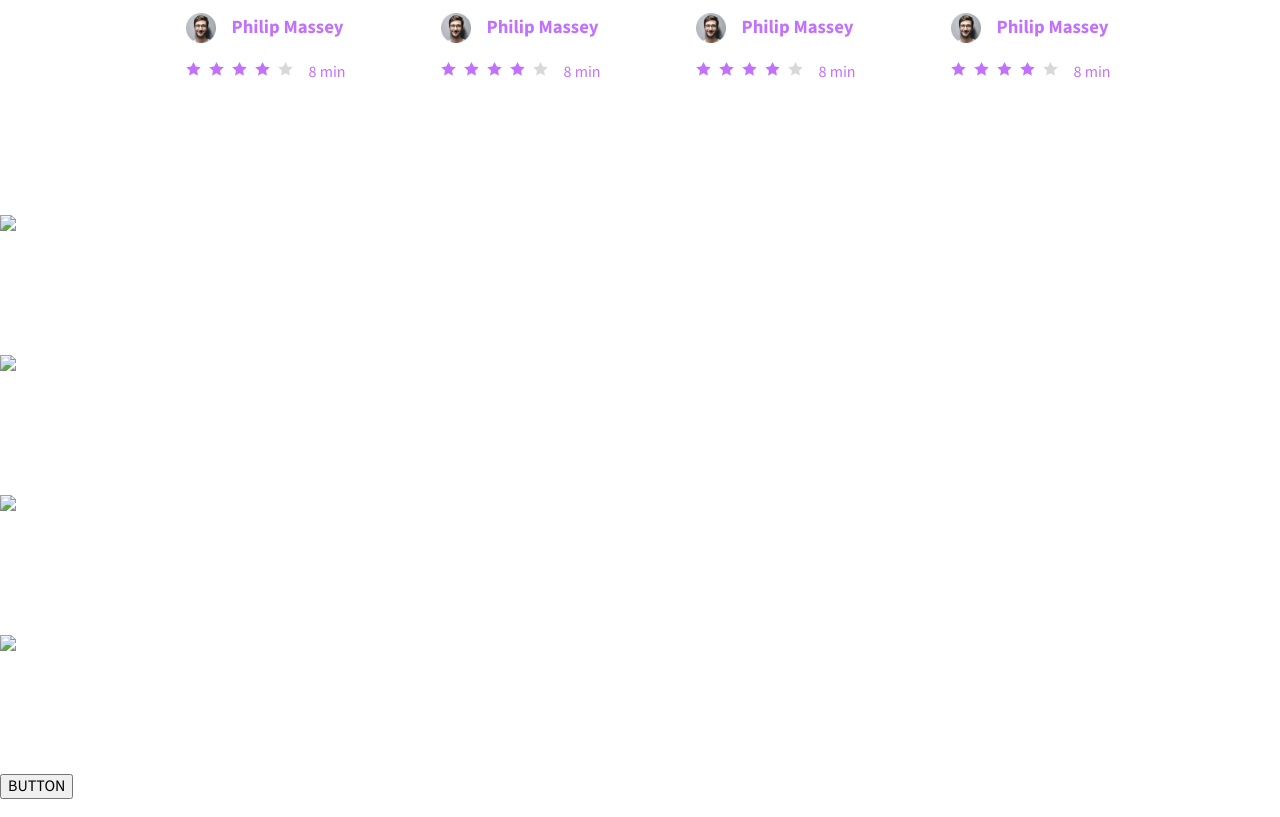
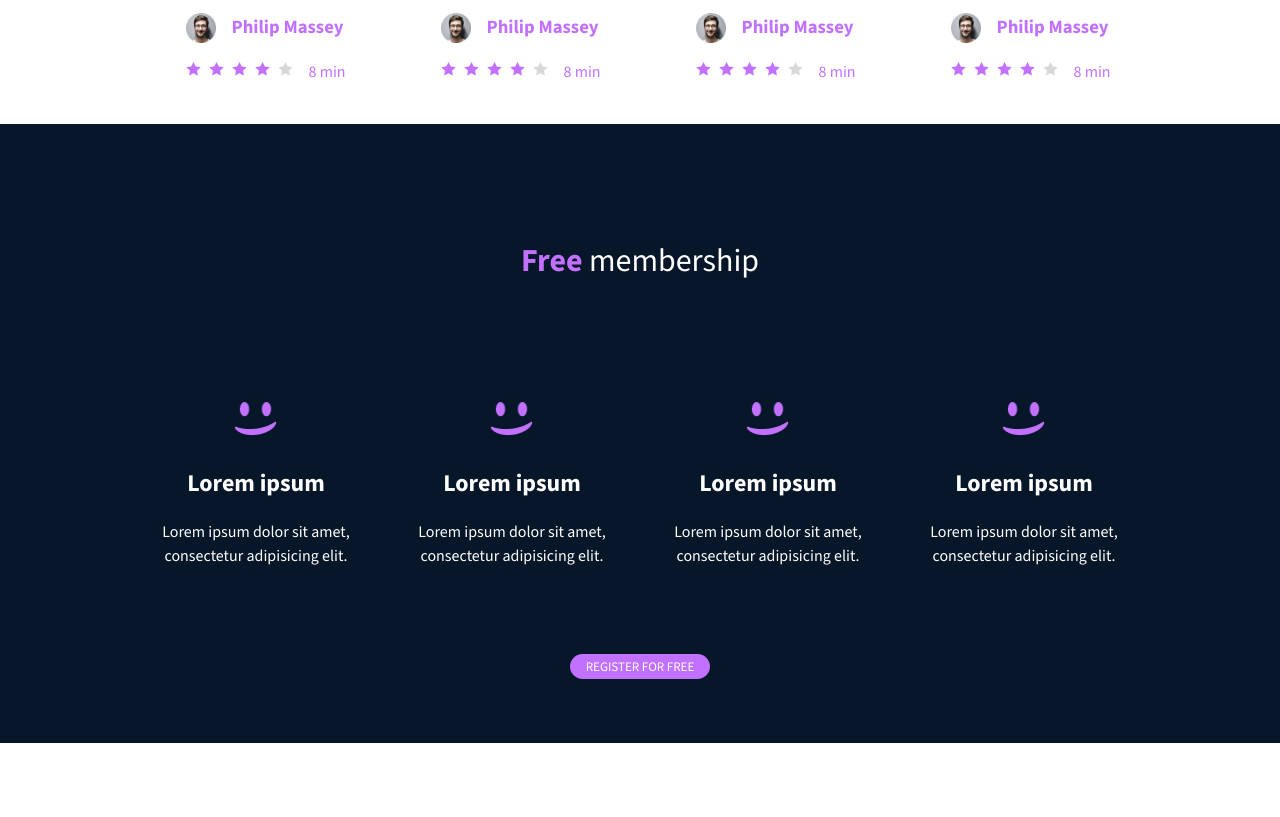
Before and after one commit to Efeoseaje/alx_html_css, a plain HTML site: page css_advanced/index.html in a window 1280 px wide. Shown: the part 1893-2710 px from the top of the page. Drawn offline with nearby package versions, Linux system fonts and the light colour scheme.

Commit message:
Membership section

```diff
--- a/css_advanced/index.html
+++ b/css_advanced/index.html
@@ -192,33 +192,32 @@
 				</div>
 				<!-- End of the third section -->
 			</section>
-
-			<section>
-				<!-- Membership section -->
-				<h1>TITLE</h1>
-				<div>
-					<div>
-						<img src="#" width="100" height="100" alt="IMAGE10">
-						<h2>TITLE</h2>
-						<P>TEXT</P>
+			<!-- Membership section -->
+			<section class="section-membership">
+				<h1><span style="color: #C271FF;"><b>Free</b></span> membership</h1>
+				<div class="membership">
+					<div class="membership-img Box1">
+						<img src="images/smile.png" width="43.67" height="35.35" alt="IMAGE10">
+						<h2>Lorem ipsum</h2>
+						<P>Lorem ipsum dolor sit amet, consectetur adipisicing elit.</P>
 					</div>
-					<div>
-						<img src="#" width="100" height="100" alt="IMAGE11">
-						<h2>TITLE</h2>
-						<P>TEXT</P>
+					<div class="membership-img Box2">
+						<img src="images/smile.png" width="43.67" height="35.35" alt="IMAGE11">
+						<h2>Lorem ipsum</h2>
+						<P>Lorem ipsum dolor sit amet, consectetur adipisicing elit.</P>
 					</div>
-					<div>
-						<img src="#" width="100" height="100" alt="IMAGE12">
-						<h2>TITLE</h2>
-						<P>TEXT</P>
+					<div class="membership-img Box3">
+						<img src="images/smile.png" width="43.67" height="35.35" alt="IMAGE12">
+						<h2>Lorem ipsum</h2>
+						<P>Lorem ipsum dolor sit amet, consectetur adipisicing elit.</P>
 					</div>
-					<div>
-						<img src="#" width="100" height="100" alt="IMAGE13">
-						<h2>TITLE</h2>
-						<P>TEXT</P>
+					<div class="membership-img Box4">
+						<img src="images/smile.png" width="43.67" height="35.35" alt="IMAGE13">
+						<h2>Lorem ipsum</h2>
+						<P>Lorem ipsum dolor sit amet, consectetur adipisicing elit.</P>
 					</div>
-					<button>BUTTON</button>
 				</div>
+				<a href="#" class="btn">REGISTER FOR FREE</a>
 				<!-- End of Membership section -->
 			</section>
 
--- a/css_advanced/styles.css
+++ b/css_advanced/styles.css
@@ -48,6 +48,20 @@ a:active {
 	background-color: lightgray;
 }
 
+.btn {
+	display: inline-block;
+	justify-content: center;
+	margin-top: 50px;
+	margin-left: 30px;
+	font-size: small;
+	padding-top: 3px;
+	padding-bottom: 2px;
+	background-color:#C271FF;
+	border-style: none;
+	border-radius: 1rem;
+	width: 150px;
+	text-decoration: none;
+}
 
 /* Layout
 ============================*/
@@ -137,21 +151,6 @@ a:active {
 	width: 50%;
 	margin: auto;
 	padding: auto;
-}
-
-.section-hero .btn {
-	display: inline-block;
-	justify-content: center;
-	margin-top: 50px;
-	margin-left: 30px;
-	font-size: small;
-	padding-top: 3px;
-	padding-bottom: 2px;
-	background-color:#C271FF;
-	border-style: none;
-	border-radius: 1rem;
-	width: 150px;
-	text-decoration: none;
 }
 
 .section-hero .section-learn {
@@ -301,3 +300,48 @@ a:active {
 	margin-bottom: 1rem;
 	padding-bottom: 1.5rem;
 }
+
+/* Membership section
+============================== */
+
+.section-membership {
+	background-color: #071629;
+	color: white;
+	overflow: hidden;
+}
+
+.section-membership h1 {
+	font-weight: 400;
+	text-align: center;
+	margin-top: 7rem;
+	margin-bottom: 3rem;
+}
+
+.section-membership .membership {
+	display: flex;
+	justify-content: space-around;
+	list-style: none;
+	padding-bottom: 70px;
+	width: 80%;
+	margin: auto;
+	padding-top: 70px;
+	text-align: center
+}
+
+.section-membership .btn {
+	align-content: center;
+}
+.membership-img p {
+	justify-content: center;
+	margin-left: 1rem;
+	margin-right: 1rem;
+}
+
+.section-membership .btn {
+	display: flex;
+	justify-content: center;
+	width: 11%;
+	margin: auto;
+	padding: auto;
+	margin-bottom: 4rem;
+}
```
